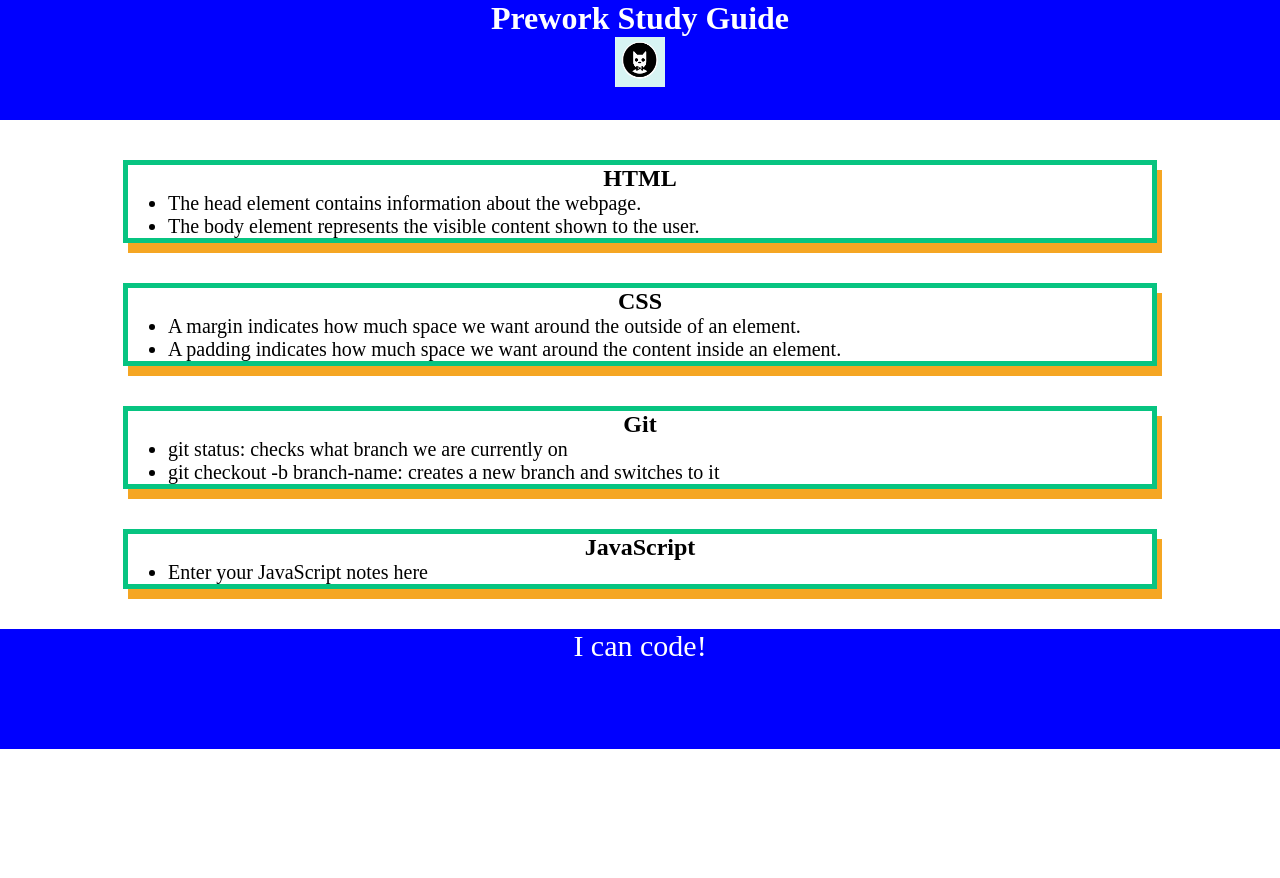
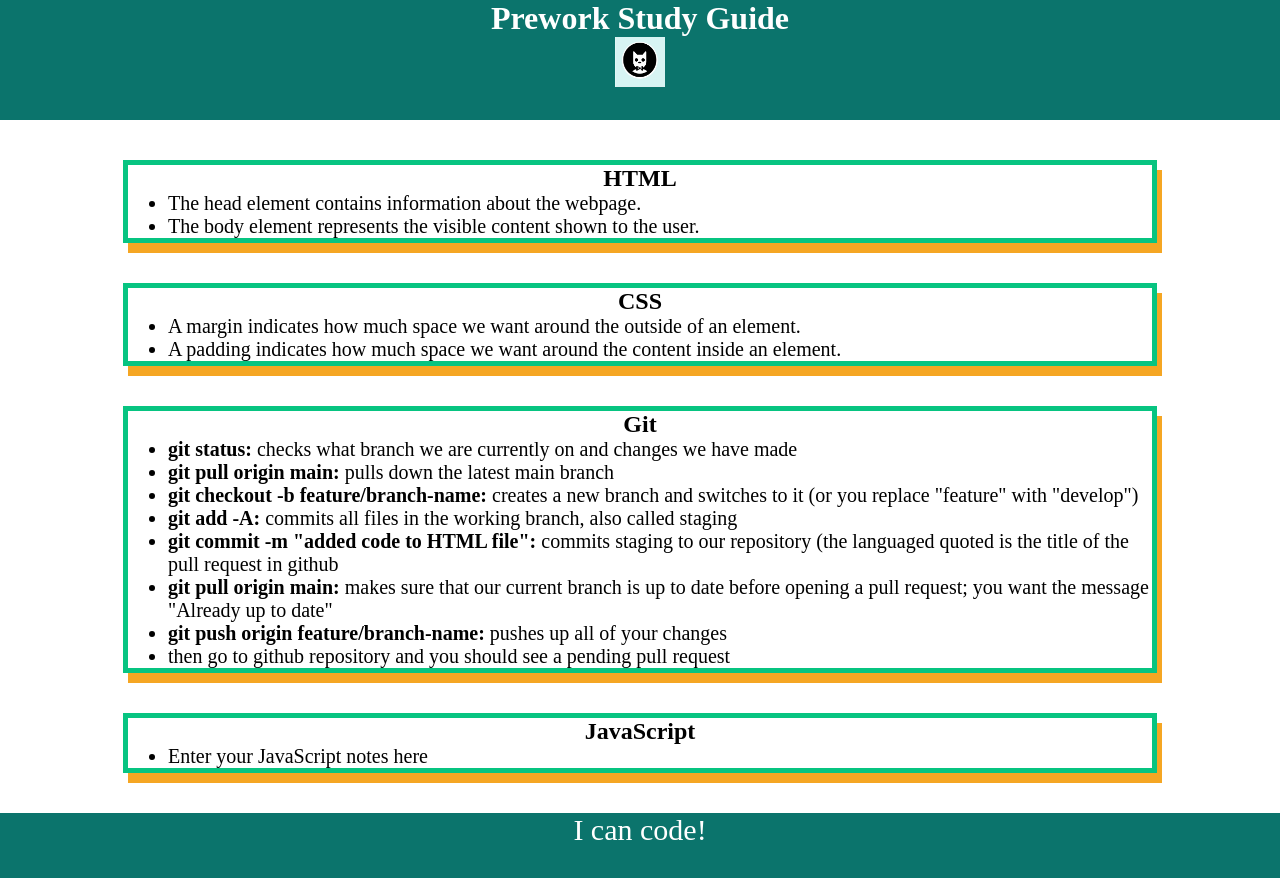
Before and after one commit to bonniefaucett/prework-study-guide, a plain HTML site: page index.html in a window 1280 px wide. Before the commit the page ends 800 px from the top, so only its background shows below. Drawn offline with Linux system fonts and the light colour scheme.

Commit message:
note during tutoring session

```diff
--- a/assets/style.css
+++ b/assets/style.css
@@ -6,7 +6,7 @@ header,
 footer {
     width: 100%;
     height: 120px;
-    background-color: blue;
+    background-color: #0B746C;
     color: white;
 }
 h1,
--- a/index.html
+++ b/index.html
@@ -30,8 +30,14 @@
     <section class="card" id="git-section">
       <h2>Git</h2>
       <ul>
-        <li>git status: checks what branch we are currently on</li>
-        <li>git checkout -b branch-name: creates a new branch and switches to it</li>
+        <li><b>git status:</b> checks what branch we are currently on and changes we have made</li>
+        <li><b>git pull origin main:</b> pulls down the latest main branch</li>
+        <li><b>git checkout -b feature/branch-name:</b> creates a new branch and switches to it (or you replace "feature" with "develop")</li>
+        <li><b>git add -A:</b> commits all files in the working branch, also called staging</li>
+        <li><b>git commit -m "added code to HTML file":</b> commits staging to our repository (the languaged quoted is the title of the pull request in github</li>
+        <li><b>git pull origin main:</b> makes sure that our current branch is up to date before opening a pull request; you want the message "Already up to date"</li>
+        <li><b>git push origin feature/branch-name:</b> pushes up all of your changes</li>
+        <li>then go to github repository and you should see a pending pull request</li>
       </ul>
     </section>
     <section class="card" id="javascript-section">
```
